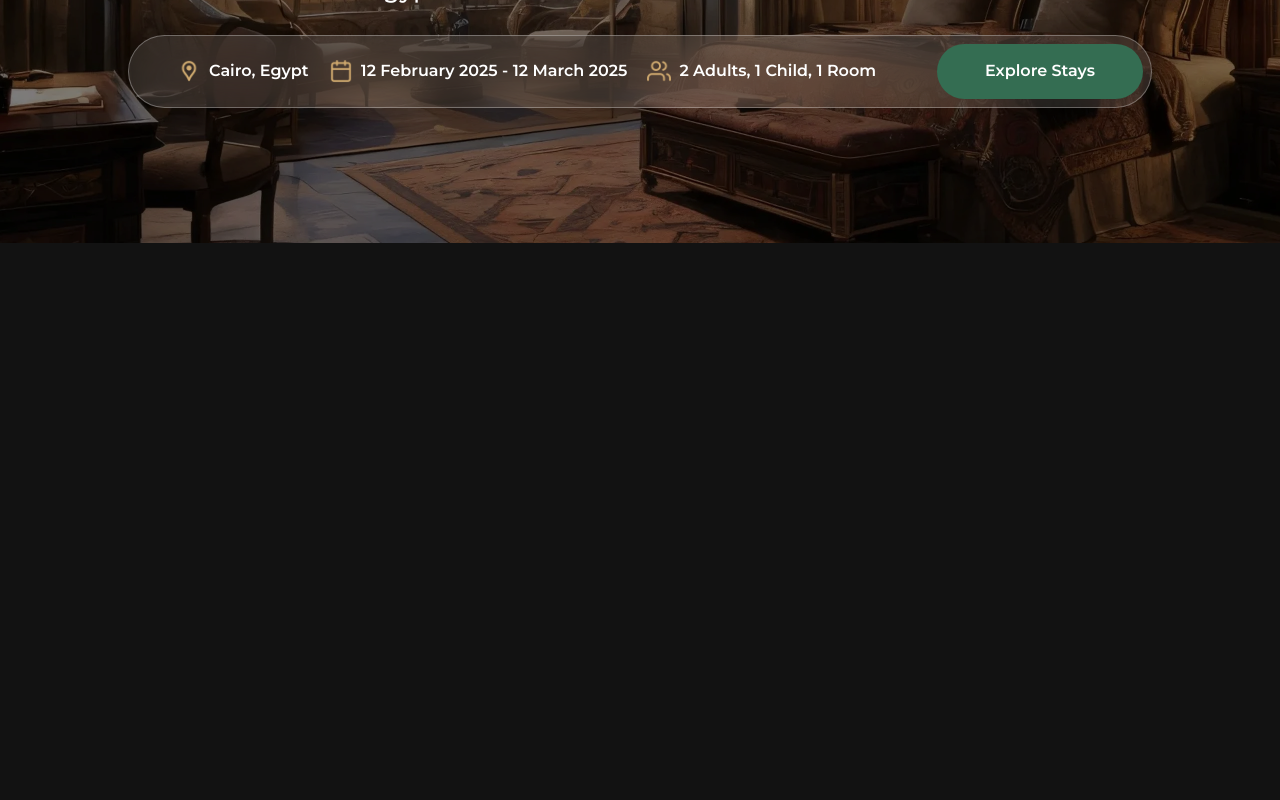
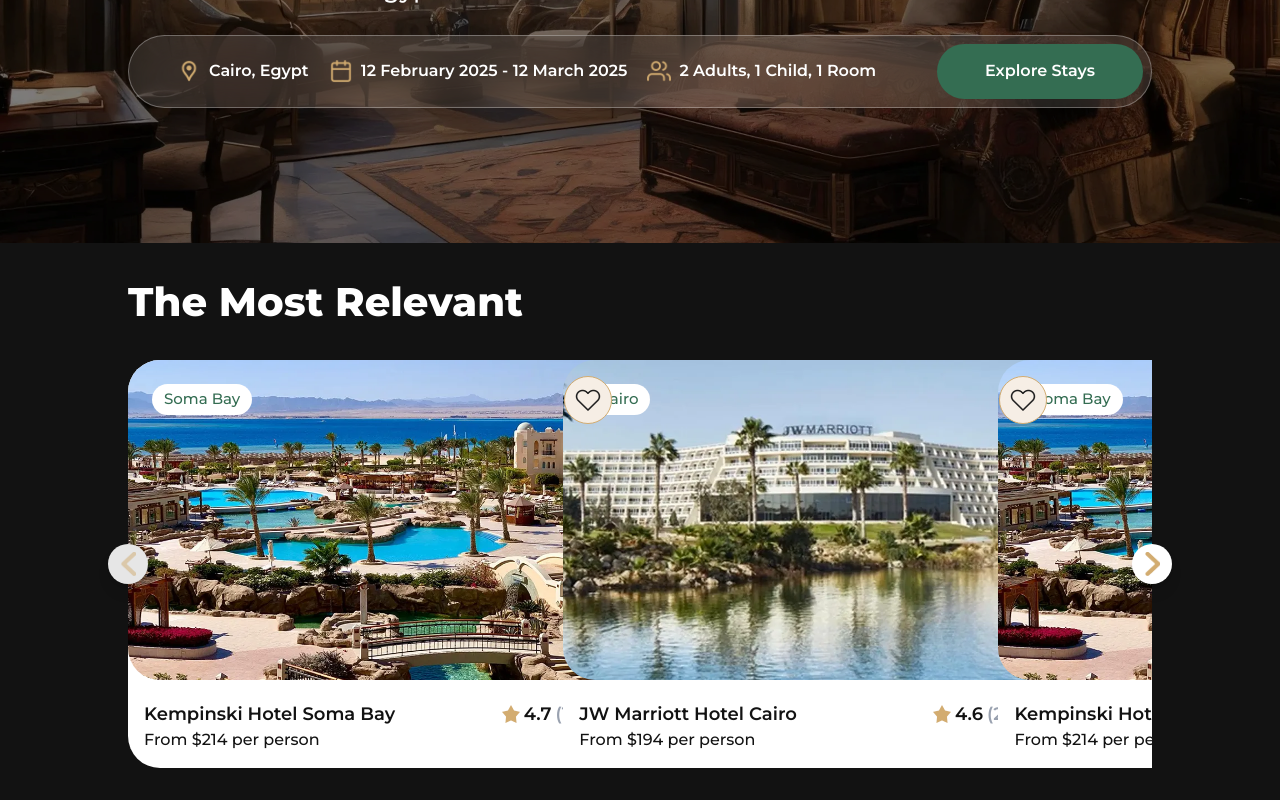
Before and after one commit to karreemm/GOE-EgyBook, a Next.js app: page / in a window 1280 px wide. Shown: the part 395-1195 px from the top of the page. Before the commit the page ends 800 px from the top, so only its background shows below. Built offline with nearby package versions, Linux system fonts and the light colour scheme.

Commit message:
add most relevant section

```diff
--- /dev/null
+++ b/app/MostRelevant/MostRelevant.tsx
@@ -0,0 +1,79 @@
+"use client";
+
+import { useState, useRef } from "react";
+import Image from "next/image";
+import Card from "./_components/RelevantCard";
+import { mostRelevantData } from "./mostRelevantData";
+import NextArrow from "@/app/_assets/icons/Slider_right.webp";
+import PrevArrow from "@/app/_assets/icons/Slider_left.webp";
+import { useIsMobile } from "../_hooks/useIsMobile";
+
+export default function MostRelevant() {
+  const [currentIndex, setCurrentIndex] = useState(0);
+  const carouselRef = useRef(null);
+  const isMobile = useIsMobile();
+
+  const nextSlide = () => {
+    if (currentIndex < mostRelevantData.length - 2 && !isMobile) {
+      setCurrentIndex(currentIndex + 1);
+    } else if (isMobile && currentIndex < mostRelevantData.length - 1) {
+      setCurrentIndex(currentIndex + 1);
+    } else {
+      setCurrentIndex(0);
+    }
+  };
+
+  const prevSlide = () => {
+    if (currentIndex > 0) {
+      setCurrentIndex(currentIndex - 1);
+    } else {
+      setCurrentIndex(mostRelevantData.length - 1);
+    }
+  };
+
+  return (
+    <div className="w-full bg-theme-black text-white py-8">
+      <h1 className="text-2xl md:text-[40px] font-extrabold mb-8">
+        The Most Relevant
+      </h1>
+
+      <div className="relative">
+        <button
+          onClick={prevSlide}
+          className="absolute cursor-pointer -left-5 top-1/2 -translate-y-1/2 z-10 bg-[#E6E6E6] rounded-full w-10 h-10 flex items-center justify-center shadow-lg"
+          aria-label="Previous slide"
+        >
+          <Image src={PrevArrow} alt="Previous" width={15} />
+        </button>
+
+        <div className="overflow-hidden" ref={carouselRef}>
+          <div
+            className="flex transition-transform duration-300 gap-0"
+            style={{
+              transform: `translateX(-${
+                currentIndex * (isMobile ? 100 : 45)
+              }%)`,
+            }}
+          >
+            {mostRelevantData.map((card) => (
+              <div
+                key={card.id}
+                className={`${isMobile ? "w-full" : "w-[42.5%]"} flex-shrink-0`}
+              >
+                <Card data={card} />
+              </div>
+            ))}
+          </div>
+        </div>
+
+        <button
+          onClick={nextSlide}
+          className="absolute cursor-pointer -right-5 top-1/2 -translate-y-1/2 z-10 bg-white rounded-full w-10 h-10 flex items-center justify-center shadow-lg"
+          aria-label="Next slide"
+        >
+          <Image src={NextArrow} alt="Next" width={15} />
+        </button>
+      </div>
+    </div>
+  );
+}
--- /dev/null
+++ b/app/MostRelevant/_components/RelevantCard.tsx
@@ -0,0 +1,63 @@
+import Image from "next/image";
+
+import Heart from "@/app/_assets/icons/Heart_black.webp";
+import Star from "@/app/_assets/icons/Star.webp";
+
+import { MostRelevantDataType } from "../mostRelevantData";
+
+export default function RelevantCard(
+    { data }: { data: MostRelevantDataType }
+) {
+    return(
+        <div className="w-[100%] mx-auto md:mx-0 md:w-[500px] flex flex-col gap-5 rounded-4xl bg-white text-theme-black">
+            <div className="relative rounded-2xl">
+                <Image
+                    src={data.image}
+                    alt={data.title}
+                    className="rounded-4xl w-full h-80"
+                />
+
+                <div className="absolute top-6 left-6 bg-white text-[#346D52] font-medium text-[15px] px-3 py-1 rounded-full">
+                    {data.title}
+                </div>
+
+                <button className="flex justify-center items-center w-12 h-12 rounded-full bg-[#F6EEE5] border border-theme-gold hover:opacity-95 absolute cursor-pointer top-4 right-4 z-10">
+                    <Image
+                        src={Heart}
+                        alt="Heart icon"
+                        width={26}
+                        height={26}
+                    />
+                </button>
+            </div>
+
+            <div className="flex flex-col gap-0 px-4 pb-4">
+                <div className="flex justify-between items-center">
+                    <h3 className="text-lg md:text-[18px] font-semibold">{data.hotel}</h3>
+                    <div className="hidden md:flex items-center gap-1">
+                        <Image
+                            src={Star}
+                            alt="Star icon"
+                            width={18}
+                            height={18}
+                        />
+                        <span className="text-[18px] font-semibold">{data.rating}</span>
+                        <span className="text-[18px] font-semibold text-gray-400">({data.reviews})</span>
+                    </div>
+                </div>
+
+                    <p className="text-[16px] font-medium">{data.price}</p>
+                    <div className="flex md:hidden items-center gap-1 mt-2">
+                        <Image
+                            src={Star}
+                            alt="Star icon"
+                            width={18}
+                            height={18}
+                        />
+                        <span className="text-[16px] font-semibold">{data.rating}</span>
+                        <span className="text-[16px] font-semibold text-gray-400">({data.reviews})</span>
+                    </div>
+            </div>
+        </div>
+    )
+}
--- /dev/null
+++ b/app/MostRelevant/mostRelevantData.ts
@@ -0,0 +1,43 @@
+import SomaBay from "@/app/_assets/images/Soma_bay_relevant.webp";
+import Cairo from "@/app/_assets/images/Cairo.webp";
+import { StaticImageData } from "next/image";
+
+export interface MostRelevantDataType {
+    id: number;
+    image: StaticImageData;
+    title: string;
+    hotel: string;
+    price: string;
+    rating: string;
+    reviews: string;
+}
+
+export const mostRelevantData = [
+    {
+        id: 1,
+        image: SomaBay,
+        title: "Soma Bay",
+        hotel: "Kempinski Hotel Soma Bay",
+        price: "From $214 per person",
+        rating: "4.7",
+        reviews: "1,274",
+    },
+    {
+        id: 2,
+        image: Cairo,
+        title: "Cairo",
+        hotel: "JW Marriott Hotel Cairo",
+        price: "From $194 per person",
+        rating: "4.6",
+        reviews: "2,274",
+    },
+    {
+        id: 3,
+        image: SomaBay,
+        title: "Soma Bay",
+        hotel: "Kempinski Hotel Soma Bay",
+        price: "From $214 per person",
+        rating: "4.7",
+        reviews: "1,274",
+    },
+]
--- /dev/null
+++ b/app/_hooks/useIsMobile.ts
@@ -0,0 +1,26 @@
+"use client";
+
+import { useState, useEffect } from "react";
+
+export const useIsMobile = (breakpoint: number = 768) => {
+  const [isMobile, setIsMobile] = useState(false);
+
+  useEffect(() => {
+    const handleResize = () => {
+      setIsMobile(window.innerWidth < breakpoint);
+    };
+
+    if (typeof window !== 'undefined') {
+      handleResize();
+      window.addEventListener('resize', handleResize);
+    }
+
+    return () => {
+      if (typeof window !== 'undefined') {
+        window.removeEventListener('resize', handleResize);
+      }
+    };
+  }, [breakpoint]);
+
+  return isMobile;
+};
--- a/app/page.tsx
+++ b/app/page.tsx
@@ -1,5 +1,6 @@
 import Nav from "./_components/Navbar/Nav";
 import Hero from "./HeroSection/Hero";
+import MostRelevant from "./MostRelevant/MostRelevant";
 
 export default function Home() {
   return (
@@ -8,6 +9,9 @@
       <div className="">
         <Hero />
       </div>
+      <div className="w-[80%] mx-auto">
+        <MostRelevant />
+      </div>
     </>
   );
 }
```
Also changed, not shown: app/_assets/images/Cairo.webp (added), app/_assets/images/Soma_bay_relevant.webp (added).
